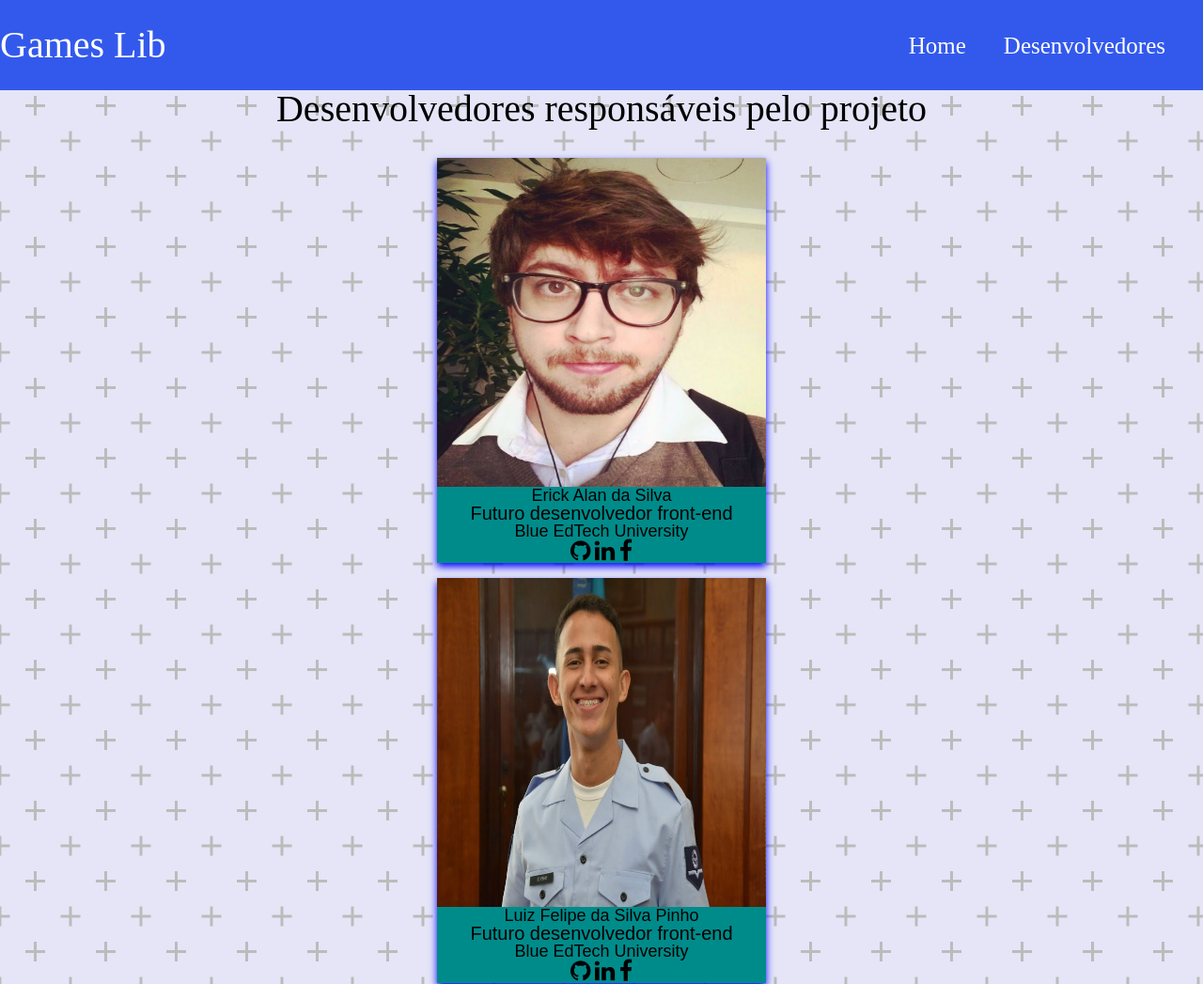
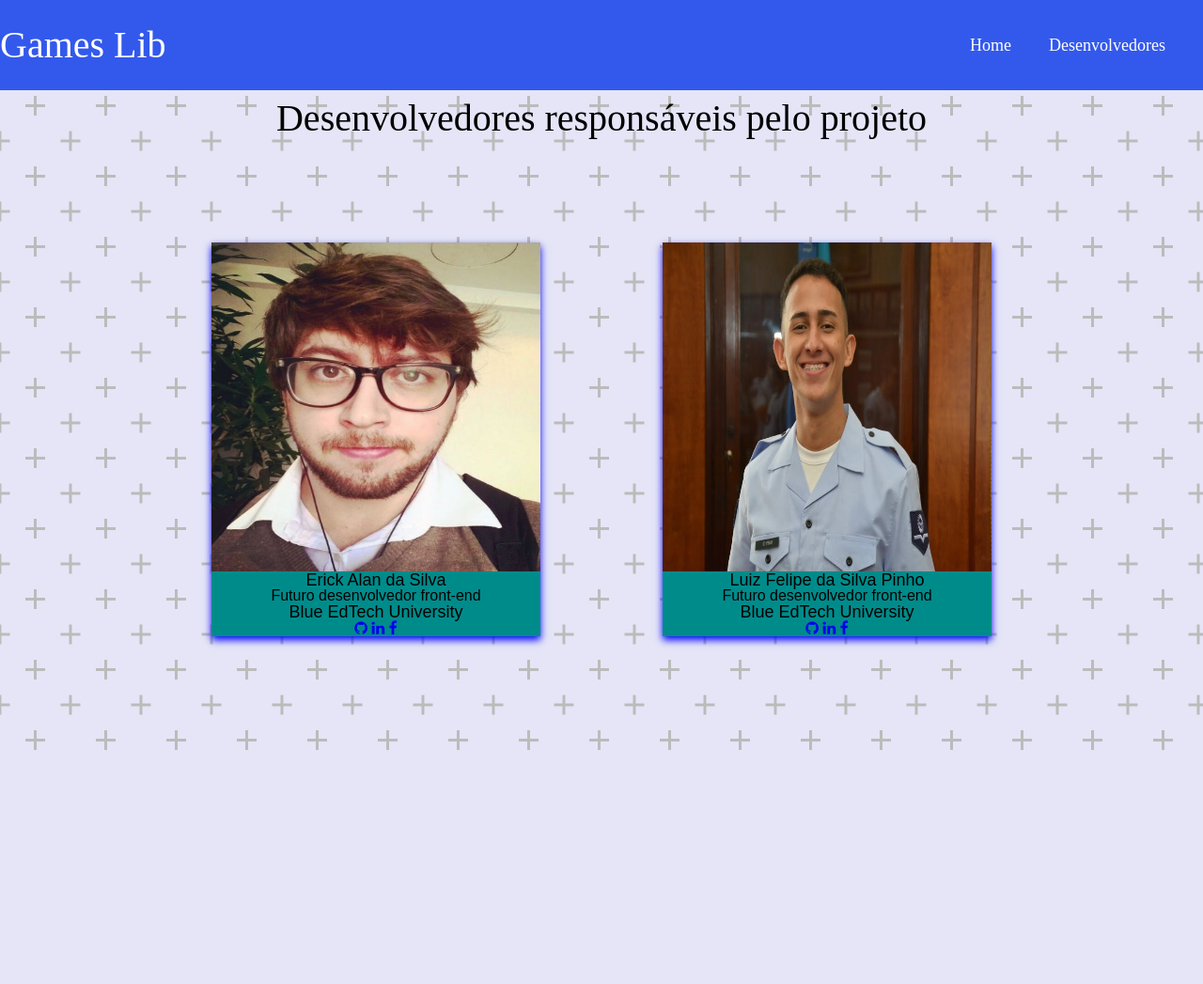
Before and after one commit to LuizFelipePinho/games_lib, a Flask app: page /devs in a window 1280 px wide. Shown: the whole page at 94% size. After the commit the page ends 798 px from the top, so only its background shows below. Run offline with Flask 2, Linux system fonts and the light colour scheme.

Commit message:
modificaçoes no css

```diff
--- a/app.py
+++ b/app.py
@@ -139,6 +139,16 @@ def create():
         #id_atribuido = jogo.id
     return render_template('create.html')
 
+
+
+
+@bp.route('/desenvolvedores')
+def dev():
+  return render_template('devs.html')
+
+
+
+
 app.register_blueprint(bp)
 
 if __name__ == "__main__":
--- /dev/null
+++ b/static/dev.css
@@ -0,0 +1,27 @@
+.card {
+  box-shadow: 0 4px 8px 0 blue;
+  background-color: darkcyan;
+  max-width: 350px;
+  margin: auto;
+  text-align: center;
+  font-family: arial;
+}
+
+.titulo{
+  color: black;
+  font-size: 40px;
+  margin-top: 10px;
+}
+
+
+
+
+
+.incard{
+  font-size: 18px;
+}
+
+.container {
+    display: flex;
+    margin-bottom: 100px;
+}
--- a/static/input.css
+++ /dev/null
@@ -1,6 +0,0 @@
-.bloco{
-    margin: auto;
-    width: 50%;
-    border: 3px solid blue;
-    padding: 10px;
-}
--- a/static/styles.css
+++ b/static/styles.css
@@ -36,19 +36,22 @@ background-size: 75px 75px, 75px 75px, 37.5px 37.5px, 37.5px 37.5px;
 
 }
 
-
 .bloco {
-    justify-content: center;
+    text-align: center;
 }
 
-.subtitulo {
-    display: flex;
-    justify-content: center;
-    font-size: 35px;
-    margin: 2em;
-    color: blue
+.form_input{
+    text-align: center;
+    padding: 5px;
 
 }
+
+.form_input input {
+    margin-left: 100px;
+}
+
+
+
 
 .imagensConsole {
     width: 200px;
--- a/templates/devs.html
+++ b/templates/devs.html
@@ -7,38 +7,9 @@
     <title>Devs</title>
     <link rel="stylesheet" href="/static/reset.css">
     <link rel="stylesheet" href="/static/styles.css">
+    <link rel="stylesheet" href="/static/dev.css">
     <link rel="stylesheet" href="https://cdnjs.cloudflare.com/ajax/libs/font-awesome/4.7.0/css/font-awesome.min.css">
-    <style>
-        .card {
-          box-shadow: 0 4px 8px 0 blue;
-          background-color: darkcyan;
-          max-width: 350px;
-          margin: auto;
-          text-align: center;
-          font-family: arial;
-        }
 
-        .titulo{
-          color: black;
-          font-size: 40px;
-        }
-
-        .title{
-          color: black;
-          font-size: 20px;
-        }
-
-        a{
-          text-decoration: none;
-          font-size: 25px;
-          color: black;
-        }
-
-        .incard{
-          font-size: 18px;
-        }
-
-        </style>
 </head>
 <body>
 
@@ -48,7 +19,10 @@
     </div>
     <br>
     <br>
+
+    <div class="container">
     <div class="card">
+
       <img src="/static/imagens/erick.jpeg" alt="Erick" style="width: 350px; height: 350px; float: left;">
       <span class="incard"><h1>Erick Alan da Silva</h1></span>
       <p class="title">Futuro desenvolvedor front-end</p>
@@ -59,7 +33,9 @@
         <a href="https://www.facebook.com/erick.alandasilva/"><i class="fa fa-facebook"></i></a>
       </div>
     </div>
+
     <br>
+
     <div class="card">
       <img src="/static/imagens/fotoLuiz.jpeg" alt="Luiz" style="width: 350px; height: 350px; float: right;">
       <span class="incard"><h1>Luiz Felipe da Silva Pinho</h1></span>
@@ -67,10 +43,11 @@
       <span class="incard"><p>Blue EdTech University</p></span>
       <div style="margin: 24px 5;">
         <a href="https://github.com/LuizFelipePinho"><i class="fa fa-github"></i></a>
-        <a href="#"><i class="fa fa-linkedin"></i></a>
+        <a href="https://www.linkedin.com/in/luiz-felipe-pinho/"><i class="fa fa-linkedin"></i></a>
         <a href="#/"><i class="fa fa-facebook"></i></a>
       </div>
     </div>
+  </div>
 
 </body>
 </html>
--- a/templates/header.html
+++ b/templates/header.html
@@ -3,6 +3,6 @@
 
     <ul>
         <a href="/"><li>Home</li></a>
-        <a href=""><li>Desenvolvedores</li></a>
+        <a href="/desenvolvedores"><li>Desenvolvedores</li></a>
     </ul>
 </header>
--- a/templates/novoJogo.html
+++ b/templates/novoJogo.html
@@ -25,7 +25,7 @@
 
     {% endif %}
 
-    <div class="bloco">
+    <div class="bloco informacoes">
         <form class="form" method="POST"> <!-- com o post Vamos enviar informações para o bd-->
 
             <div class="bloco form_input">
@@ -56,6 +56,8 @@
 
             </div>
         </form>
+
+
     </div>
 </body>
 </html>
--- a/templates/updateJogo.html
+++ b/templates/updateJogo.html
@@ -6,7 +6,6 @@
     <meta name="viewport" content="width=device-width, initial-scale=1.0">
     <link rel="stylesheet" href="/static/reset.css">
     <link rel="stylesheet" href="/static/styles.css">
-    <link rel="stylesheet" href="/static/input.css">
 
     <title>Games Lib</title>
 </head>
```
Also changed, not shown: templates/index.html (+0 -11 lines), static/create.css (deleted).
